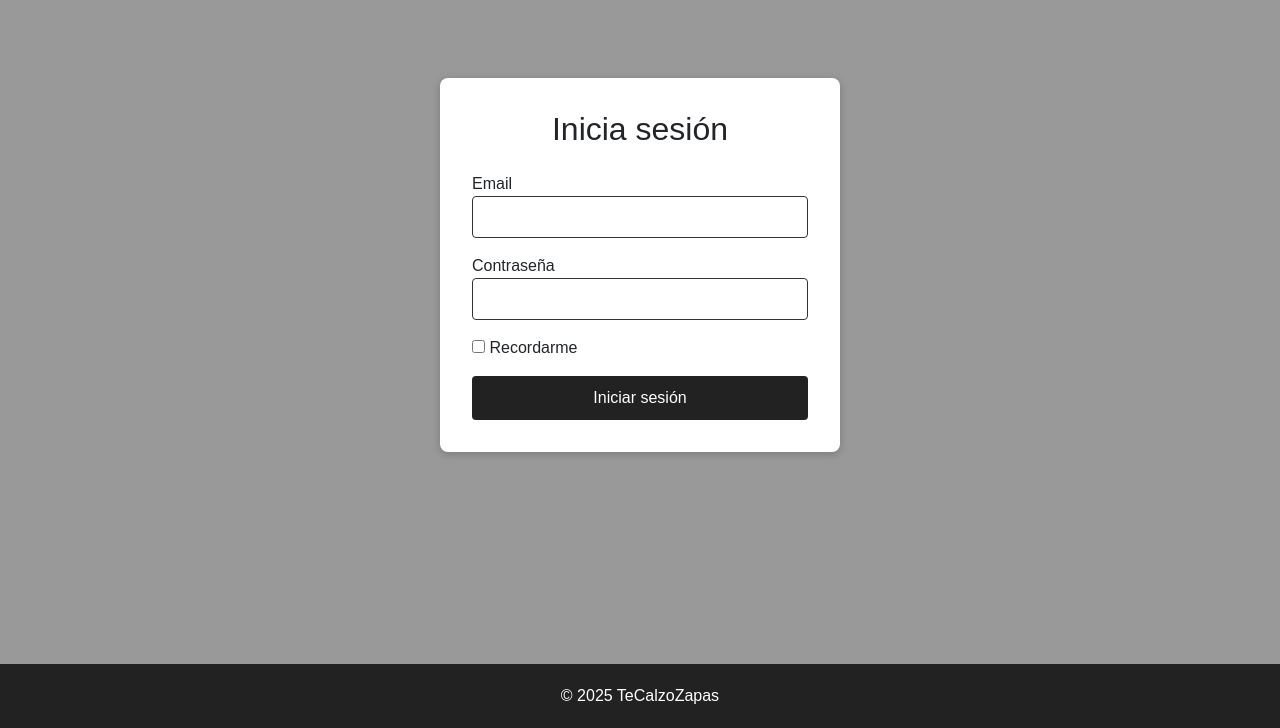
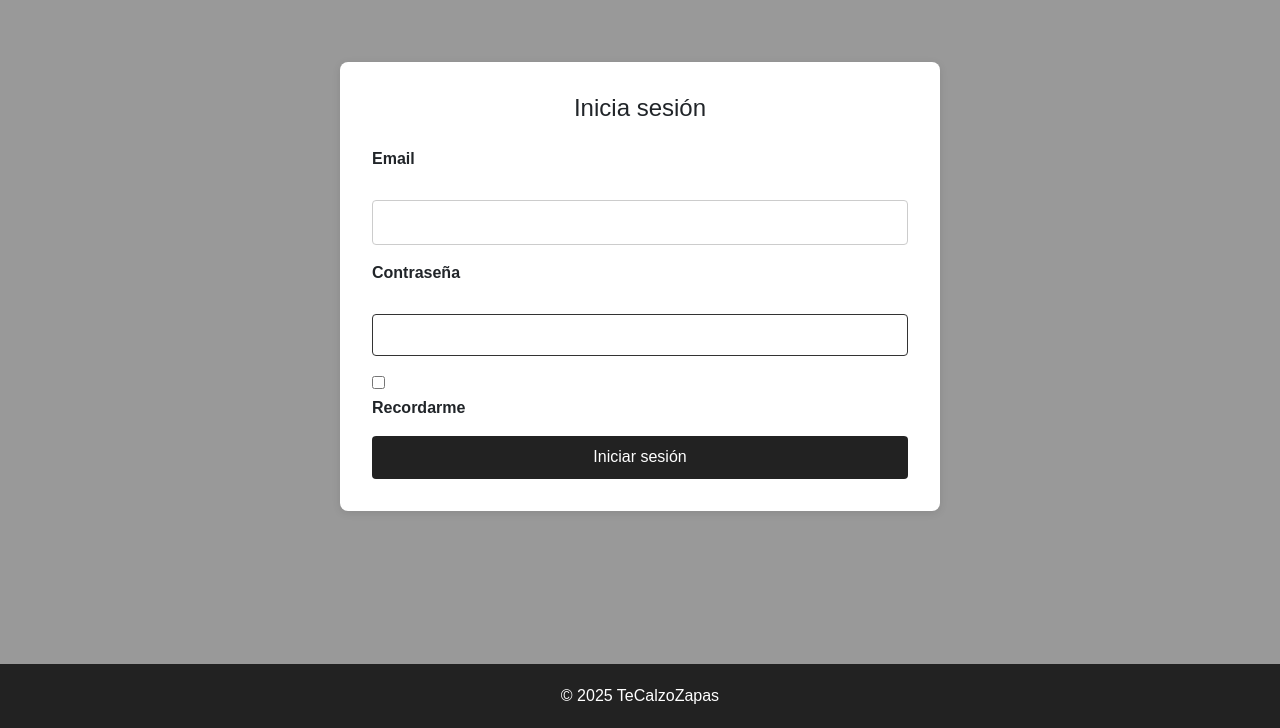
Before and after one commit to Santygn3112/TeCalzoZapas, a Flask app: page /login in a window 1280 px wide. Shown: the part 72-800 px from the top of the page. Run offline with Flask 3, Linux system fonts and the light colour scheme; parts of the project's set-up code (start-up, migrations or seed data) failed here and were passed over.

Commit message:
Update estilo.css

```diff
--- a/app/static/css/estilo.css
+++ b/app/static/css/estilo.css
@@ -258,7 +258,7 @@ body {
 }
 
 .form-recordarme{
-  display: inline;
+  display: inline-inline;
 }
 
 .form-group input {
@@ -546,3 +546,71 @@ body {
 .inline-form {
   display: inline;
 }
+
+/* --- FORMULARIO DE PRODUCTO (producto_form.html) --- */
+.form-container {
+  max-width: 600px;
+  margin: 2rem auto;
+  background: #fff;
+  padding: 2rem;
+  border-radius: 8px;
+  box-shadow: 0 2px 8px rgba(0,0,0,0.1);
+  font-family: Arial, sans-serif;
+}
+
+.form-container h2 {
+  margin-bottom: 1.5rem;
+  text-align: center;
+  font-size: 1.5rem;
+}
+
+.form-container form > div {
+  margin-bottom: 1rem;
+}
+
+.form-container label {
+  display: block;
+  margin-bottom: 0.3rem;
+  font-weight: bold;
+}
+
+.form-container input[type="text"],
+.form-container input[type="number"],
+.form-container input[type="url"],
+.form-container textarea,
+.form-container select {
+  width: 100%;
+  padding: 0.6rem;
+  border: 1px solid #ccc;
+  border-radius: 4px;
+  font-size: 1rem;
+  box-sizing: border-box;
+}
+
+.form-container textarea {
+  resize: vertical;
+  min-height: 100px;
+}
+
+.form-container .error {
+  color: #c00;
+  font-size: 0.9rem;
+  margin-top: 0.2rem;
+  display: block;
+}
+
+.form-container .btn {
+  display: inline-block;
+  background-color: #222;
+  color: #fff;
+  padding: 0.6rem 1.2rem;
+  text-decoration: none;
+  border: none;
+  border-radius: 4px;
+  cursor: pointer;
+  font-size: 1rem;
+}
+
+.form-container .btn:hover {
+  background-color: #444;
+}
```
